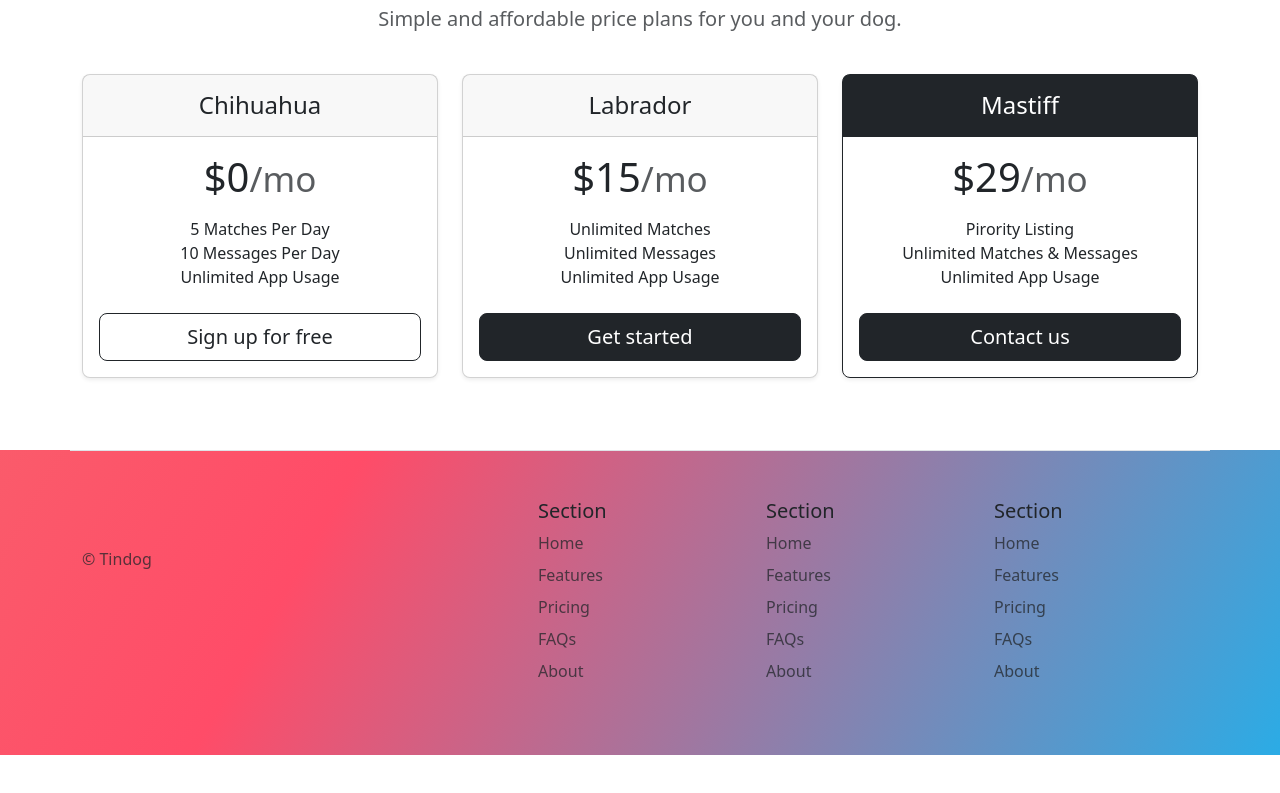
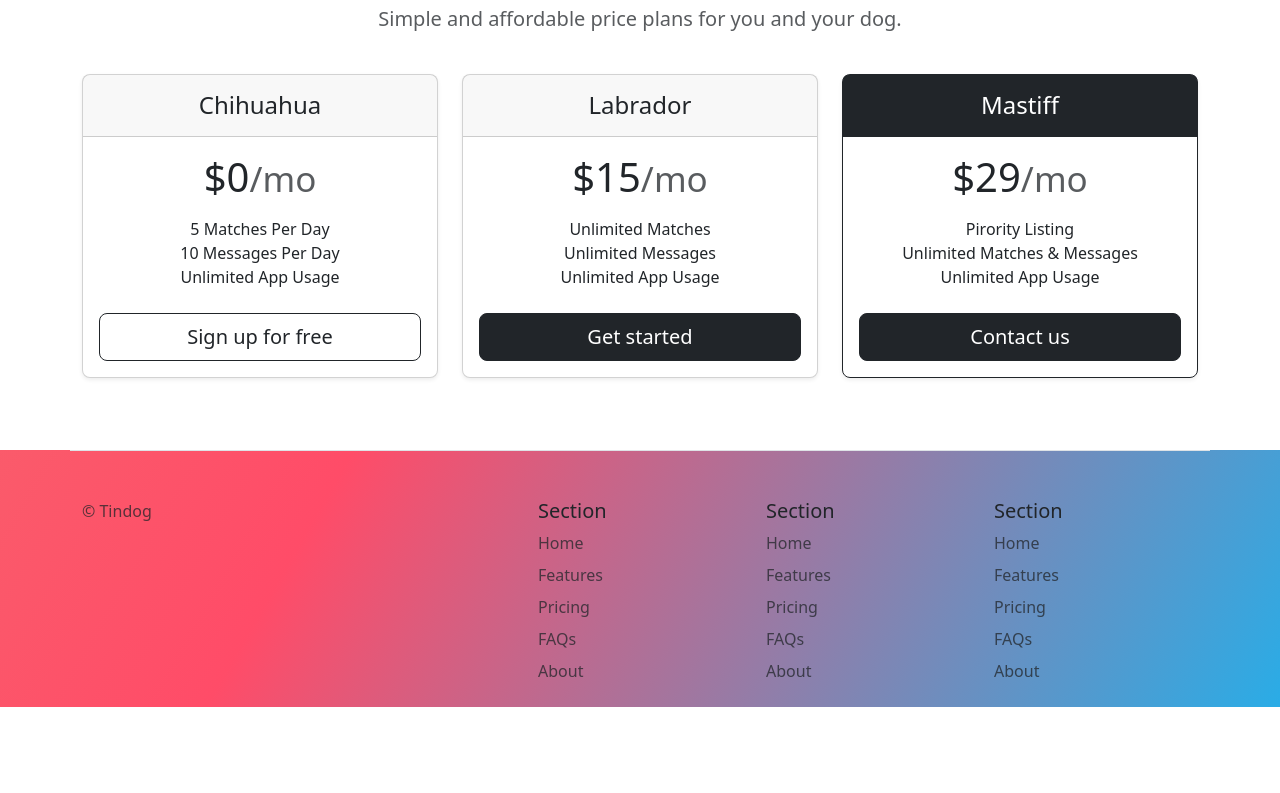
Before and after one commit to anitta-arputharaj/tindog, a plain HTML site: page index.html in a window 1280 px wide. Shown: the part 1763-2556 px from the top of the page. After the commit the page ends 2470 px from the top, so only its background shows below. Drawn offline with nearby package versions, Linux system fonts and the light colour scheme.

Commit message:
Update index.html

```diff
--- a/index.html
+++ b/index.html
@@ -187,11 +187,8 @@
   <!-- Footer -->
   <section id="footer" class="gradient-background">
     <div class="container">
-    <footer class="row row-cols-1 row-cols-sm-2 row-cols-md-5 py-5 my-5 border-top">
+    <footer class="row row-cols-1 row-cols-sm-2 row-cols-md-5 pt-5 mt-5 border-top">
       <div class="col mb-3">
-        <a href="/" class="d-flex align-items-center mb-3 link-body-emphasis text-decoration-none">
-          <svg class="bi me-2" width="40" height="32"><use xlink:href="#bootstrap"></use></svg>
-        </a>
         <p class="text-body-secondary ">© Tindog</p>
       </div>
 
```
